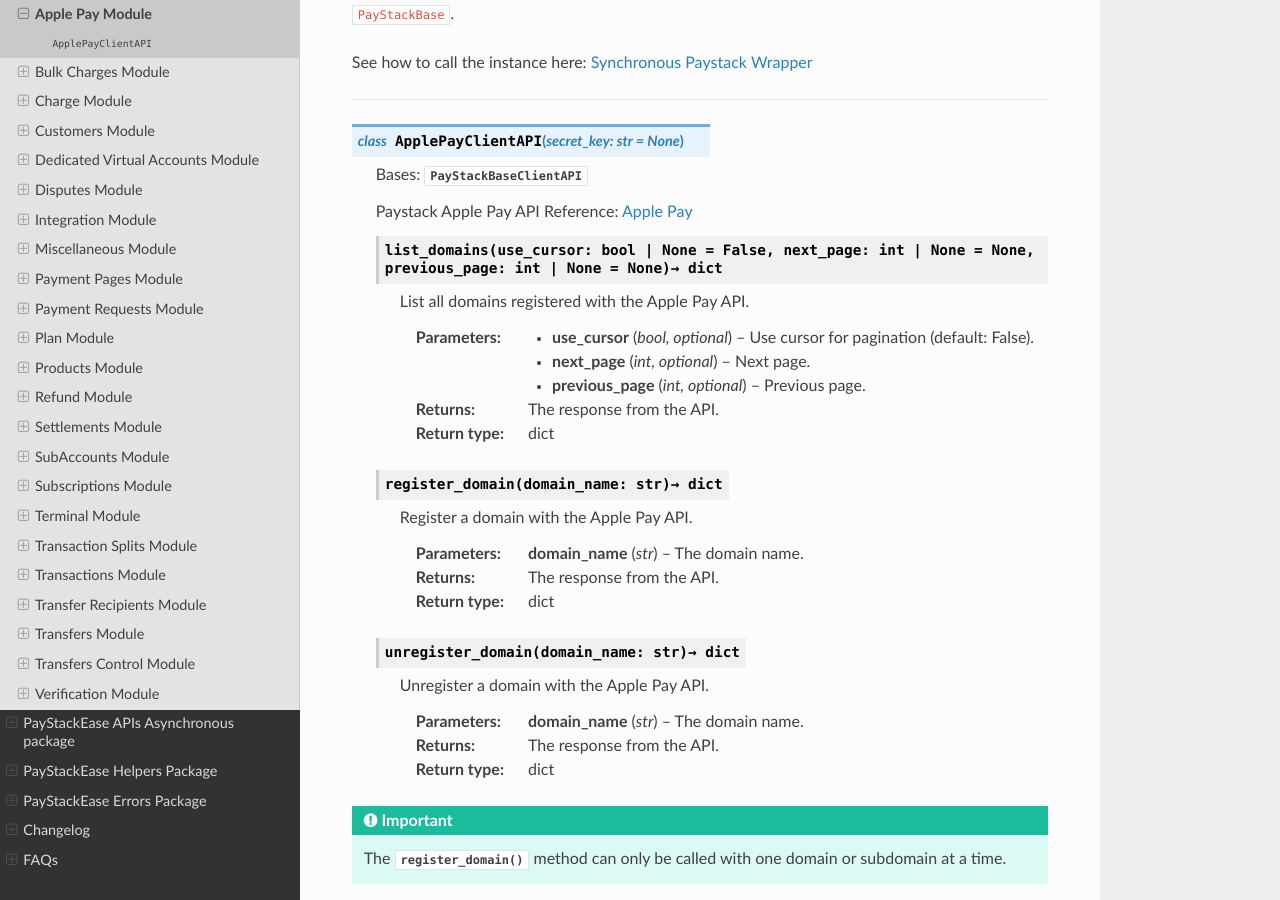
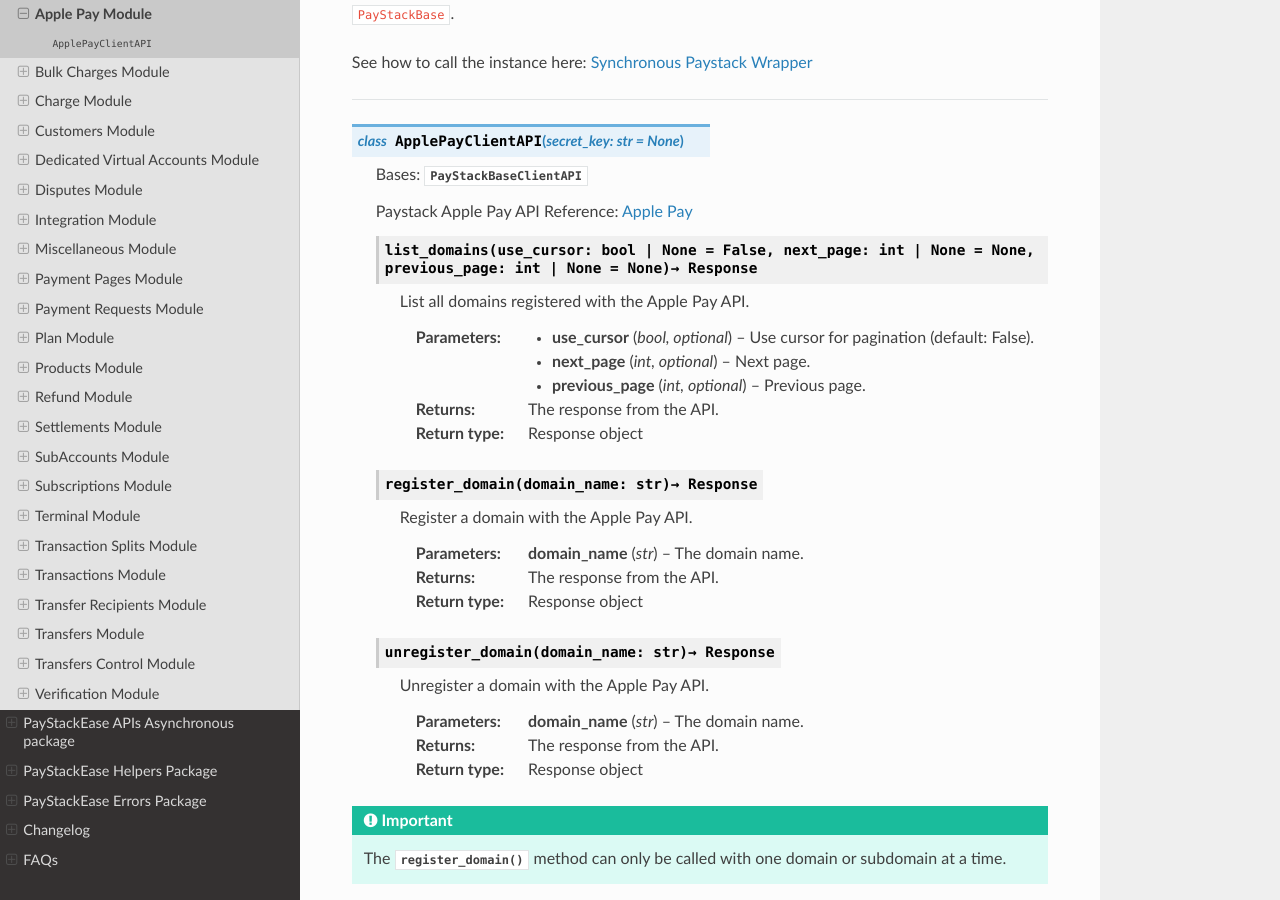
Before and after one commit to cla-bit/PayStackEase, a Sphinx documentation site: the page built from docs/source/applepay.rst, in a window 1280 px wide and 900 px high, scrolled down 255 px. Built offline with Sphinx 7.4.7 and the Read the Docs theme 2.0.0, drawn with Linux system fonts in a browser that asks for light colours.

Commit message:
updated documentation: applepay and aapplepay

```diff
--- a/docs/source/applepay.rst
+++ b/docs/source/applepay.rst
@@ -19,7 +19,7 @@
 
     Paystack Apple Pay API Reference: `Apple Pay`_
 
-    .. py:method:: list_domains(use_cursor: bool | None = False, next_page: int | None = None, previous_page: int | None = None)→ dict
+    .. py:method:: list_domains(use_cursor: bool | None = False, next_page: int | None = None, previous_page: int | None = None)→ Response
 
         List all domains registered with the Apple Pay API.
 
@@ -31,9 +31,9 @@
         :type previous_page: int, optional
 
         :return: The response from the API.
-        :rtype: dict
+        :rtype: Response object
 
-    .. py:method:: register_domain(domain_name: str)→ dict
+    .. py:method:: register_domain(domain_name: str)→ Response
 
         Register a domain with the Apple Pay API.
 
@@ -41,11 +41,11 @@
         :type domain_name: str
 
         :return: The response from the API.
-        :rtype: dict
+        :rtype: Response object
 
 
 
-    .. py:method:: unregister_domain(domain_name: str)→ dict
+    .. py:method:: unregister_domain(domain_name: str)→ Response
 
         Unregister a domain with the Apple Pay API.
 
@@ -53,7 +53,7 @@
         :type domain_name: str
 
         :return: The response from the API.
-        :rtype: dict
+        :rtype: Response object
 
 
 .. _Apple Pay: https://paystack.com/docs/api/apple-pay/
```
Also changed, not shown: docs/source/aapplepay.rst (+6 -8 lines).
